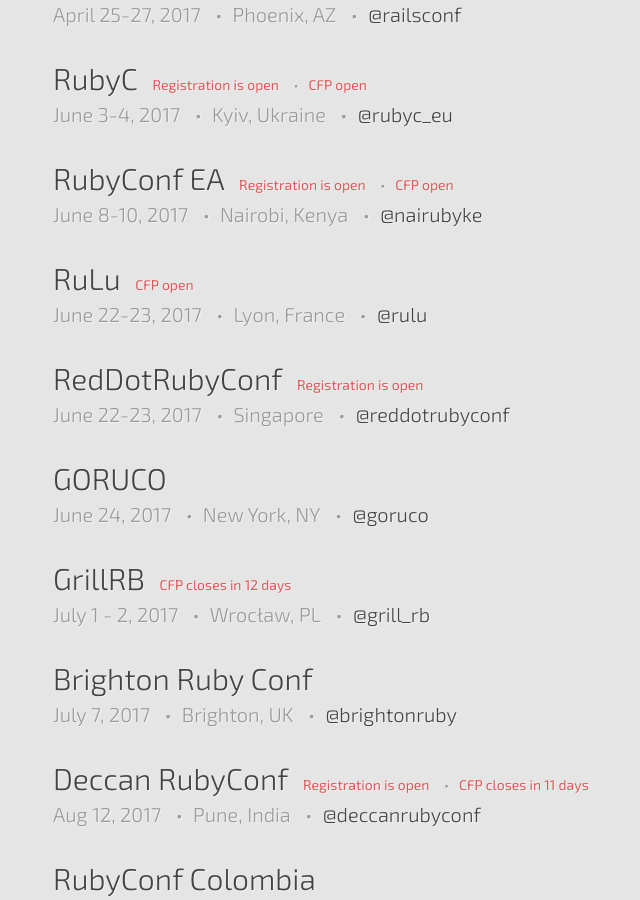
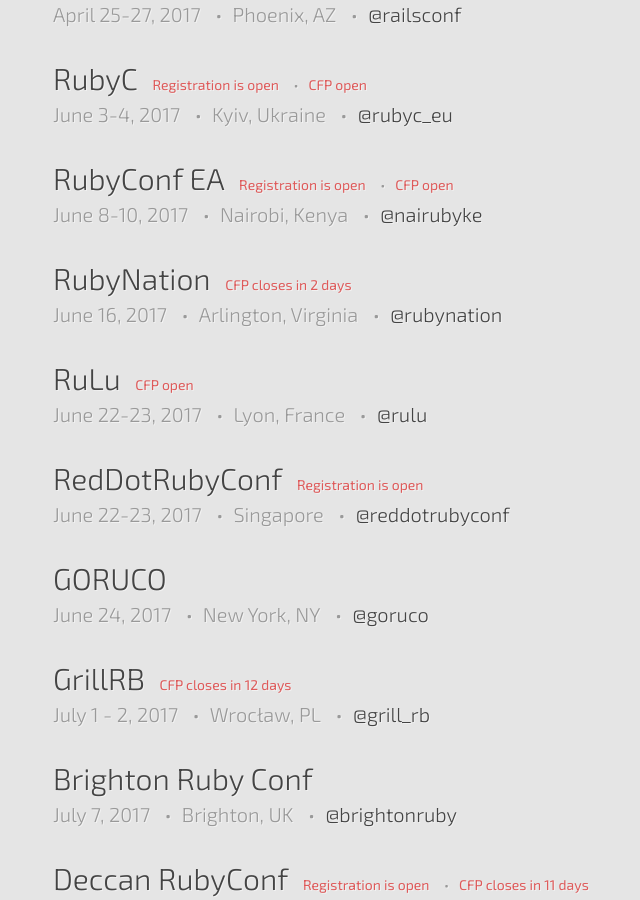
Before and after one commit to ruby-conferences/ruby-conferences.github.io, a Jekyll site: the page built from index.html, in a window 1280 px wide and 900 px high, scrolled down 902 px. Shown: the whole window, without its empty margins (187-827 px from the left). Built offline with Jekyll 4.4.1, drawn with Linux system fonts in a browser that asks for light colours.

Commit message:
Add RubyNation 2017

```diff
--- a/_data/current.yml
+++ b/_data/current.yml
@@ -42,6 +42,14 @@
   twitter: nairubyke
   reg_phrase: Registration is open
   cfp_phrase: CFP open
+
+- name: RubyNation
+  location: Arlington, Virginia
+  dates: "June 16, 2017"
+  url: http://www.rubynation.org/
+  twitter: rubynation
+  cfp_phrase: CFP closes
+  cfp_date: "April 21, 2017"
 
 - name: RuLu
   location: Lyon, France
```
